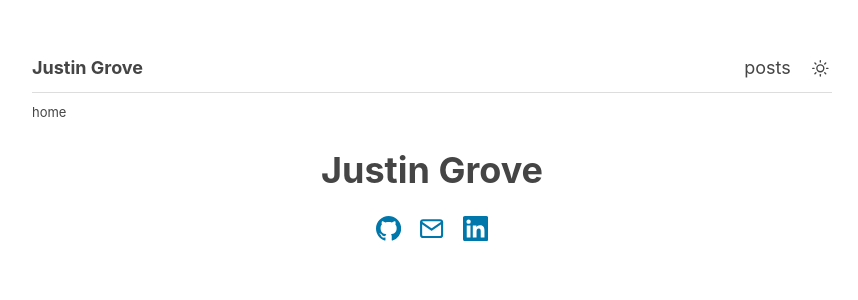
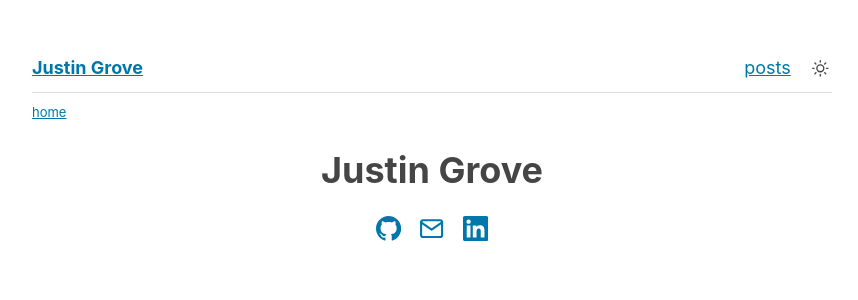
Before and after one commit to jgrove2/jgrove2.github.io, a Jekyll site: the page built from index.html, in a window 1280 px wide. Shown: the top 300 px of the page, without its empty margins (208-1066 px from the left). Built offline with Jekyll 4.4.1, drawn with Linux system fonts in a browser that asks for light colours.

Commit message:
feat: update all links

```diff
--- a/_layouts/default.html
+++ b/_layouts/default.html
@@ -39,11 +39,11 @@
   </script>
   <nav class="breadcrumb">
     {% if page.layout == "post" %}
-      <a href="{{ site.baseurl }}/">home</a> / <a href="{{ site.baseurl }}/posts/">posts</a> / {{ page.title }}
+      <a href="{{ site.baseurl }}/">home</a> / <a href="{{ site.baseurl }}/posts/">posts</a> / <a href="{{ page.url | relative_url }}">{{ page.title }}</a>
     {% elsif page.url == "/posts/" %}
-      <a href="{{ site.baseurl }}/">home</a> / posts
+      <a href="{{ site.baseurl }}/">home</a> / <a href="{{ site.baseurl }}/posts/">posts</a>
     {% else %}
-      home
+      <a href="{{ site.baseurl }}/">home</a>
     {% endif %}
   </nav>
   {{ content }}
--- a/assets/css/style.css
+++ b/assets/css/style.css
@@ -47,11 +47,6 @@ a {
   margin-bottom: .5em;
 }
 
-.site-header a {
-  color: inherit;
-  text-decoration: none;
-}
-
 .header-right {
   display: flex;
   align-items: center;
@@ -99,10 +94,6 @@ a {
 .breadcrumb {
   margin-bottom: 2em;
   font-size: small;
-}
-
-.breadcrumb a {
-  color: inherit;
 }
 
 .center {
```
